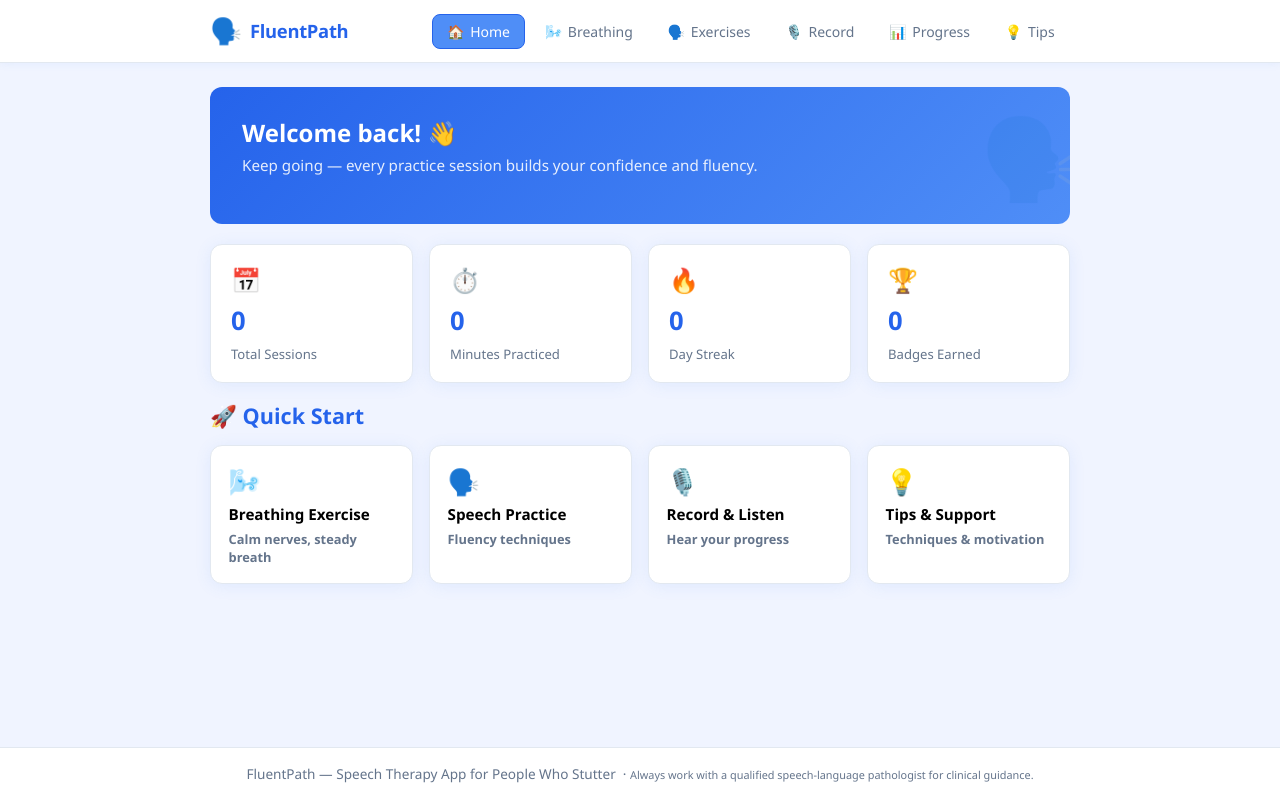
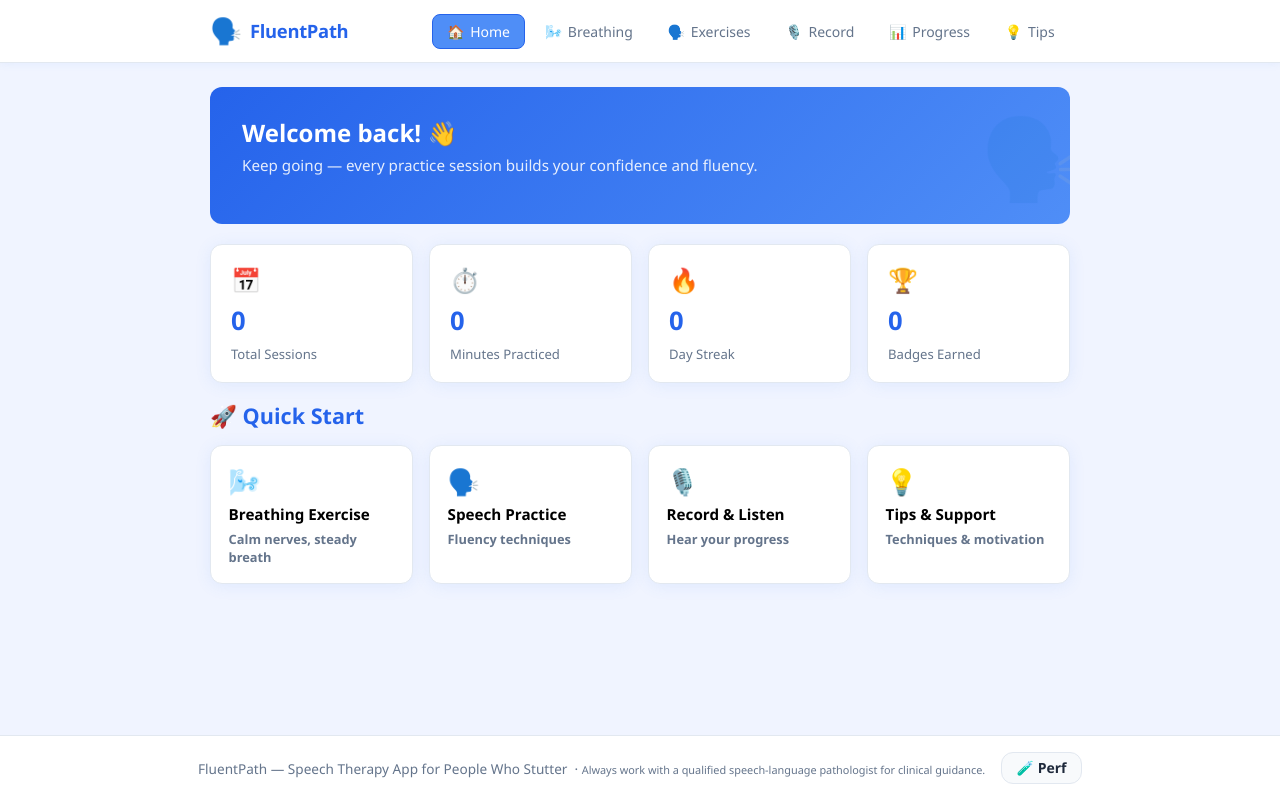
Before and after one commit to kevinolan/kevinolan, a React (Vite) app in the folder speech-therapy-app/: page / in a window 1280 px wide. Built offline with nearby package versions, Linux system fonts and the light colour scheme.

Commit message:
Add performance measurement button in footer for development

```diff
--- a/speech-therapy-app/src/App.tsx
+++ b/speech-therapy-app/src/App.tsx
@@ -7,6 +7,7 @@ import SpeechExercises from './components/SpeechExercises';
 import VoiceRecorder from './components/VoiceRecorder';
 import ProgressTracker from './components/ProgressTracker';
 import TipsPanel from './components/TipsPanel';
+import { dumpPerfMeasures } from './utils/perf';
 
 interface NavItem {
   id: Tab;
@@ -75,6 +76,16 @@ export default function App() {
       <footer className="app-footer">
         FluentPath — Speech Therapy App for People Who Stutter &nbsp;·&nbsp;
         <span style={{ fontSize: '0.8em' }}>Always work with a qualified speech-language pathologist for clinical guidance.</span>
+        {import.meta.env.DEV && (
+          <button
+            style={{ marginLeft: '1rem' }}
+            className="btn-ghost btn-sm"
+            onClick={() => dumpPerfMeasures()}
+            title="Dump perf measures to console"
+          >
+            🧪 Perf
+          </button>
+        )}
       </footer>
     </>
   );
```
